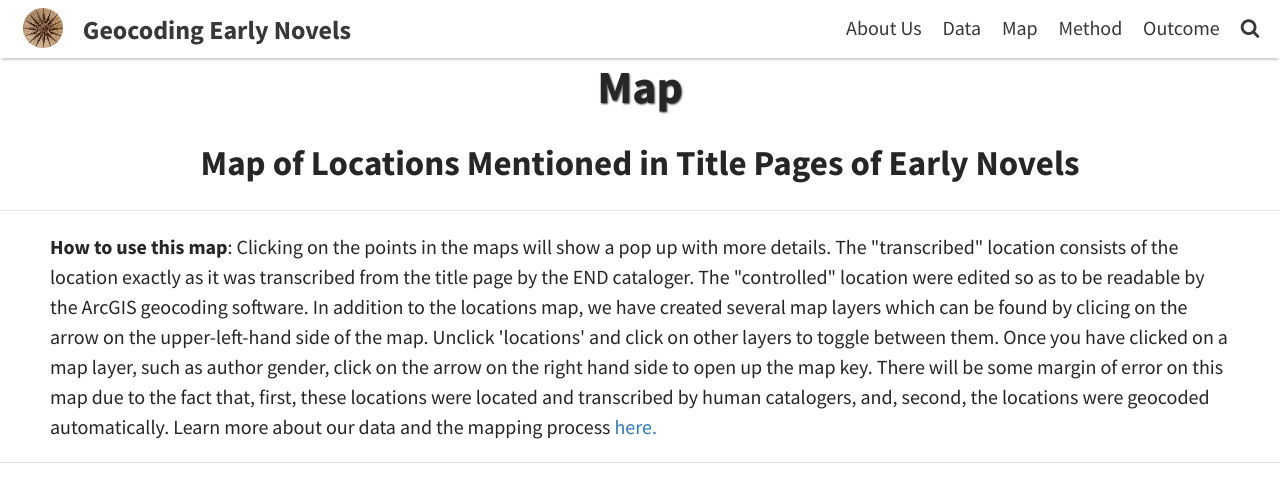
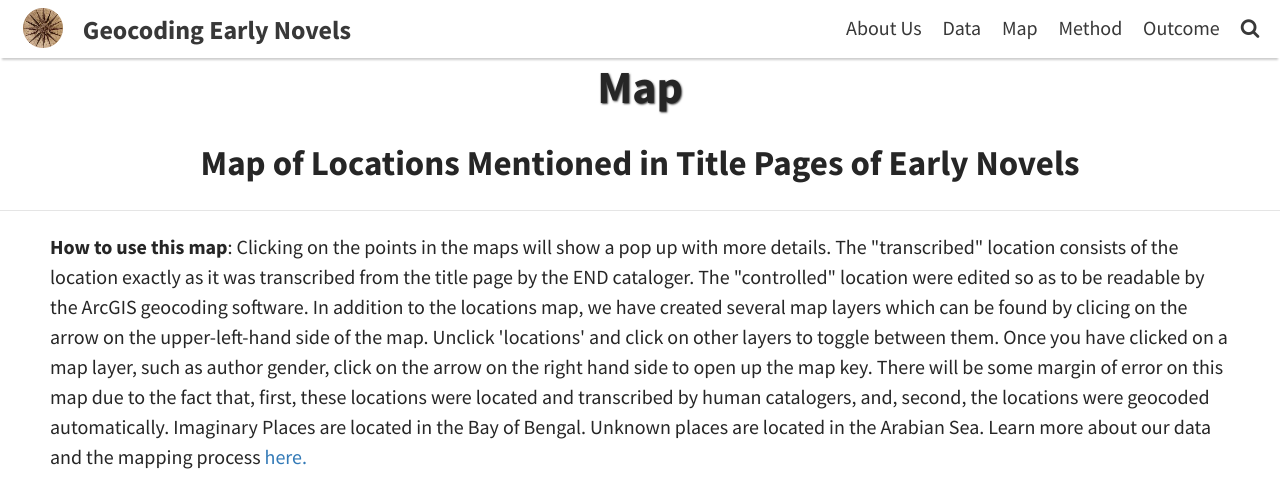
Before and after one commit to cholahan/end19, a Jekyll site: the page built from pages/map.md, in a window 1280 px wide and 1301 px high, cut to the strip 0-484 px from the top of the window. Built offline with Jekyll 4.4.1, drawn with Linux system fonts in a browser that asks for light colours.

Commit message:
Update map.md

```diff
--- a/pages/map.md
+++ b/pages/map.md
@@ -8,7 +8,11 @@ permalink: /map/
 
 ---
 <p style="margin-left: 50px; margin-right: 50px"><b>How to use this map</b>:
-Clicking on the points in the maps will show a pop up with more details. The "transcribed" location consists of the location exactly as it was transcribed from the title page by the END cataloger. The "controlled" location were edited so as to be readable by the ArcGIS geocoding software. In addition to the locations map, we have created several map layers which can be found by clicing on the arrow on the upper-left-hand side of the map. Unclick 'locations' and click on other layers to toggle between them. Once you have clicked on a map layer, such as author gender, click on the arrow on the right hand side to open up the map key. There will be some margin of error on this map due to the fact that, first, these locations were located and transcribed by human catalogers, and, second, the locations were geocoded automatically. Learn more about our data and the mapping process <a href="{{ site.url}}{{ site.baseurl}}/method/">here.</a>
+Clicking on the points in the maps will show a pop up with more details. The "transcribed" location consists of the location exactly as it was transcribed from the title page by the END cataloger. The "controlled" location were edited so as to be readable by the ArcGIS geocoding software. In addition to the locations map, we have created several map layers which can be found by clicing on the arrow on the upper-left-hand side of the map. Unclick 'locations' and click on other layers to toggle between them. Once you have clicked on a map layer, such as author gender, click on the arrow on the right hand side to open up the map key. There will be some margin of error on this map due to the fact that, first, these locations were located and transcribed by human catalogers, and, second, the locations were geocoded automatically.
+
+Imaginary Places are located in the Bay of Bengal. Unknown places are located in the Arabian Sea.
+
+Learn more about our data and the mapping process <a href="{{ site.url}}{{ site.baseurl}}/method/">here.</a>
 </p>
 
 ---
```
